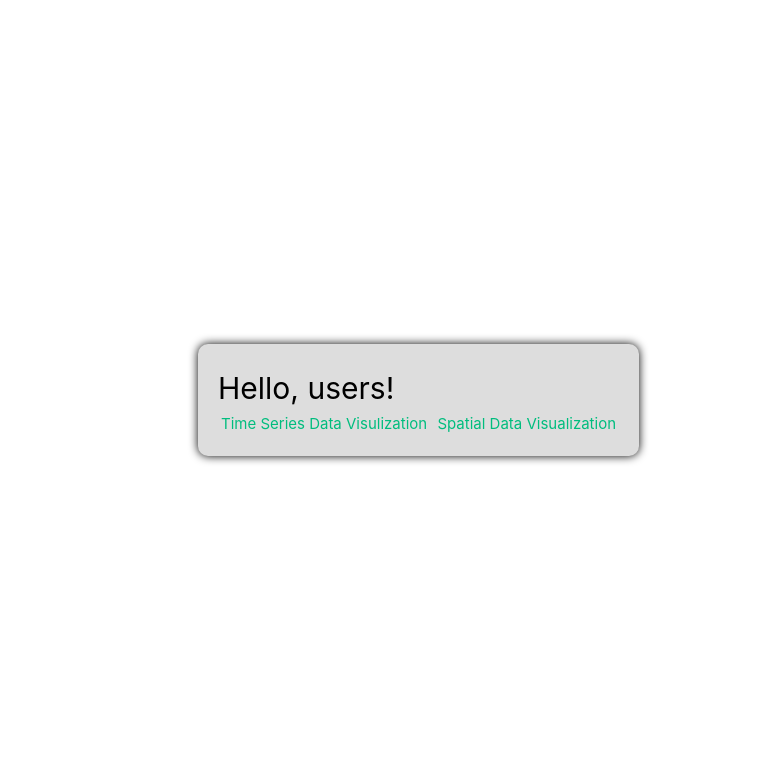
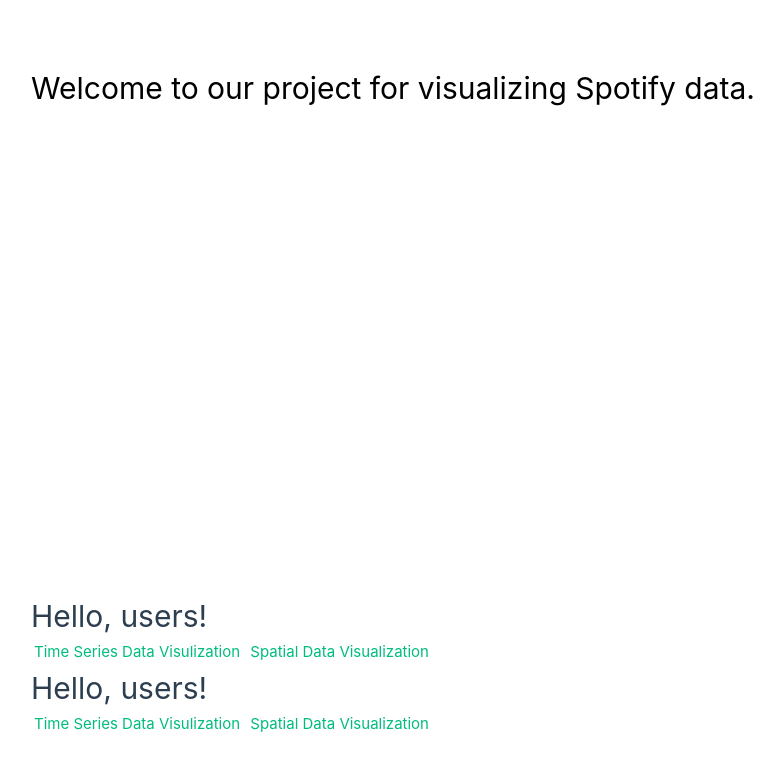
Before and after one commit to ShiroBen/COMP4462-Final-Project, a Vue app: page / in a window 1280 px wide. Shown: the top 768 px of the page, without its empty margins (1-785 px from the left). Built offline with nearby package versions, Linux system fonts and the light colour scheme.

Commit message:
deploy initial page framework

```diff
--- a/src/App.vue
+++ b/src/App.vue
@@ -1,7 +1,20 @@
 <template>
-  <header>
-  <TimeOrSpatial></TimeOrSpatial>
-  </header>
+  <div class='appContainer'>
+    <!-- header of the app -->
+    <div class='appHeader'>
+      <h1> Welcome to our project for visualizing Spotify data. </h1>
+    </div>
+
+    <!-- main body of the app (overview of our visualization) -->
+    <div class='visOverview'>
+
+    </div>
+
+    <!-- navigate into time or spatial data -->
+    <div>
+      <TimeOrSpatial></TimeOrSpatial>
+    </div>
+  </div>
 </template>
 
 <script lang="ts">
@@ -15,5 +28,22 @@
 </script>
 
 <style scoped>
+  .appContainer {
+    background-color: white;
+    min-width: 80vw;
+    min-height: 80vh;
+    margin: 0;
+    padding: 0;
+  }
 
+  .appHeader {
+    display: block;
+    background-color: white;
+    color: black;
+
+  }
+
+  .visOverview {
+    min-height: 60vh;
+  }
 </style>
--- a/src/components/SpatialDV.vue
+++ b/src/components/SpatialDV.vue
@@ -1,6 +1,3 @@
-<script setup lang="js">
-</script>
-
 <template>
     <div>
         <h1> Spatial data visualization here. </h1>
@@ -8,6 +5,12 @@
 
 </template>
 
+<script lang="ts"> export default {name: 'SpatialDV'} </script>
+
+<script setup lang="ts">
+
+</script>
+
 <style>
 
 </style>
--- a/src/components/TimeDV.vue
+++ b/src/components/TimeDV.vue
@@ -1,7 +1,3 @@
-<script setup lang="js">
-
-</script>
-
 <template>
     <div>
         <h1> Time series data visualization here. </h1>
@@ -9,6 +5,12 @@
 
 </template>
 
+<script lang="ts"> export default {name: 'TimeDV'} </script>
+
+<script setup lang="ts">
+
+</script>
+
 <style scoped>
 
 </style>
--- a/src/components/TimeOrSpatial.vue
+++ b/src/components/TimeOrSpatial.vue
@@ -1,8 +1,14 @@
 <template>
-  <div id='TimeOrSpatial'>
+  <!-- Choose which one to display -->
+  <div class='choices'>
   <h1>Hello, users!</h1>
   <RouterLink :to="{name:'TimeDV'}"> Time Series Data Visulization </RouterLink>
   <RouterLink :to="{name:'SpatialDV'}"> Spatial Data Visualization </RouterLink>
+  </div>
+
+  <!-- The display section -->
+  <div class='visDisplay'>
+    <RouterView/>
   </div>
 </template>
 
@@ -16,7 +22,8 @@
 </script>
 
 <style scoped>
-  #TimeOrSpatial {
+  .TimeOrSpatial {
+    display: block;
     color: black;
     background-color: #ddd;
     box-shadow: 0 0 10px;
@@ -25,4 +32,8 @@
 
   }
 
+  .visDisplay {
+    display: block;
+  }
+
 </style>
--- a/src/router/index.ts
+++ b/src/router/index.ts
@@ -1,7 +1,7 @@
 import { createRouter, createWebHistory } from 'vue-router'
-import TimeOrSpatial from '../components/TimeOrSpatial.vue'
-import TimeDV from '../components/TimeDV.vue'
-import SpatialDV from '../components/SpatialDV.vue'
+import TimeOrSpatial from '@/components/TimeOrSpatial.vue'
+import TimeDV from '@/components/TimeDV.vue'
+import SpatialDV from '@/components/SpatialDV.vue'
 
 const router = createRouter({
   history: createWebHistory(import.meta.env.BASE_URL),
```
Also changed, not shown: src/views/Homepage.vue (deleted, +0 -7 lines).
